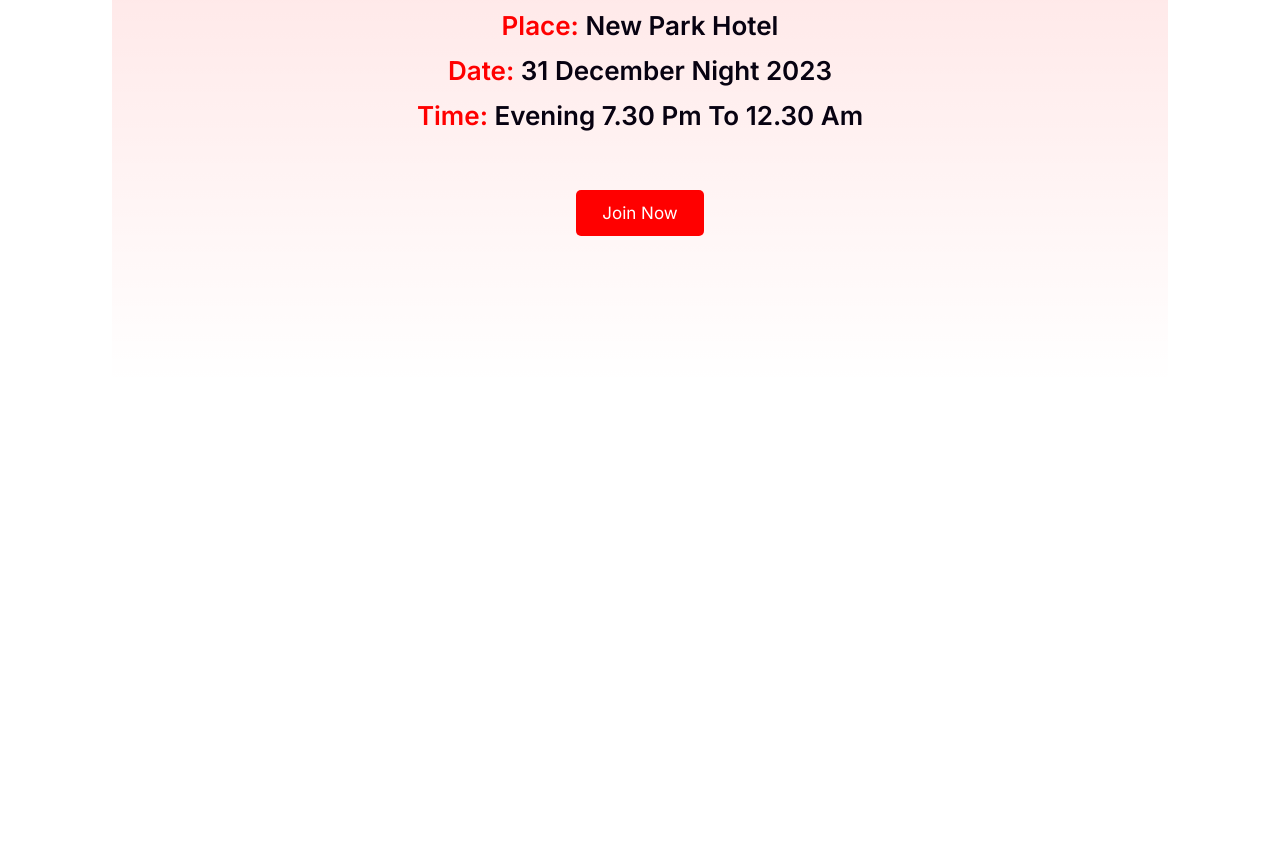
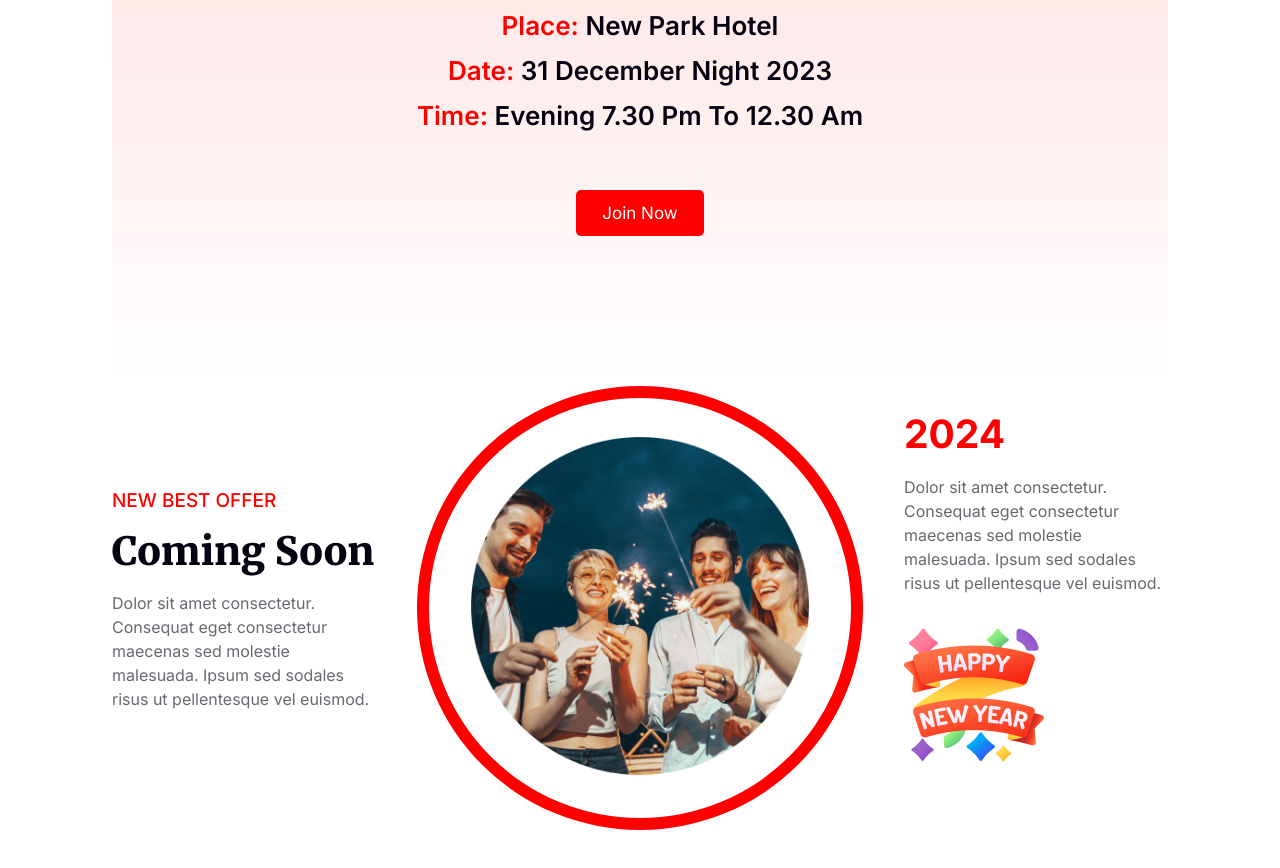
Before and after one commit to 44fahadhasan/a1-new-year, a plain HTML site: page index.html in a window 1280 px wide. Shown: the part 2353-3221 px from the top of the page. Before the commit the page ends 2869 px from the top, so only its background shows below. Drawn offline with Linux system fonts and the light colour scheme.

Commit message:
coming soon sectiion the end

```diff
--- a/assets/style/style.css
+++ b/assets/style/style.css
@@ -175,3 +175,74 @@ button {
   text-transform: capitalize;
   margin-top: 52px;
 }
+
+/* coming soon css style */
+.comingsoon .comingsoon-wrapper {
+  display: flex;
+  align-items: center;
+}
+
+.comingsoon .comingsoon-wrapper p {
+  color: rgba(7, 2, 17, 0.6);
+}
+
+/* colum left style*/
+.comingsoon .comingsoon-wrapper .colum-left {
+  width: 25%;
+}
+
+.comingsoon .comingsoon-wrapper .colum-left * {
+  margin-bottom: 15px;
+}
+
+.comingsoon .comingsoon-wrapper .colum-left h5 {
+  color: #f00;
+  font-size: 19px;
+  font-weight: 500;
+  font-family: "Inter", sans-serif;
+}
+
+.comingsoon .comingsoon-wrapper .colum-left h3 {
+  color: #070211;
+  font-family: "Merriweather", serif;
+  font-size: 39px;
+  font-weight: 900;
+}
+
+/* colum middle style*/
+.comingsoon .comingsoon-wrapper .colum-middle {
+  width: 50%;
+  text-align: center;
+}
+
+.comingsoon .comingsoon-wrapper .colum-middle .img {
+  border: 12px solid red;
+  border-radius: 50%;
+  width: 80%;
+  margin: auto;
+}
+
+.comingsoon .comingsoon-wrapper .colum-middle .img img {
+  margin: 39px;
+  width: 80%;
+}
+
+/* colum right style*/
+.comingsoon .comingsoon-wrapper .colum-right {
+  width: 25%;
+}
+
+.comingsoon .comingsoon-wrapper .colum-right * {
+  margin-bottom: 18px;
+}
+
+.comingsoon .comingsoon-wrapper .colum-right h3 {
+  color: #f00;
+  font-family: "Inter", sans-serif;
+  font-size: 39px;
+  font-weight: 700;
+}
+
+.comingsoon .comingsoon-wrapper .colum-right .img {
+  margin-top: 30px;
+}
--- a/index.html
+++ b/index.html
@@ -69,6 +69,38 @@
         </div>
       </section>
       <!-- end joining info markup  -->
+
+      <!-- starting comingsoon markup  -->
+      <section class="comingsoon">
+        <div class="container comingsoon-wrapper">
+          <div class="colum-left">
+            <h5>NEW BEST OFFER</h5>
+            <h3>Coming Soon</h3>
+            <p>
+              Dolor sit amet consectetur. Consequat eget consectetur maecenas
+              sed molestie malesuada. Ipsum sed sodales risus ut pellentesque
+              vel euismod.
+            </p>
+          </div>
+          <div class="colum-middle">
+            <div class="img">
+              <img src="./assets/images/Ellipse-1.png" alt="Ellipse" />
+            </div>
+          </div>
+          <div class="colum-right">
+            <h3>2024</h3>
+            <p>
+              Dolor sit amet consectetur. Consequat eget consectetur maecenas
+              sed molestie malesuada. Ipsum sed sodales risus ut pellentesque
+              vel euismod.
+            </p>
+            <div class="img">
+              <img src="./assets/images/Group-96.png" alt="Ellipse" />
+            </div>
+          </div>
+        </div>
+      </section>
+      <!-- end comingsoon markup  -->
     </main>
     <!-- end of page main markup -->
 
```
